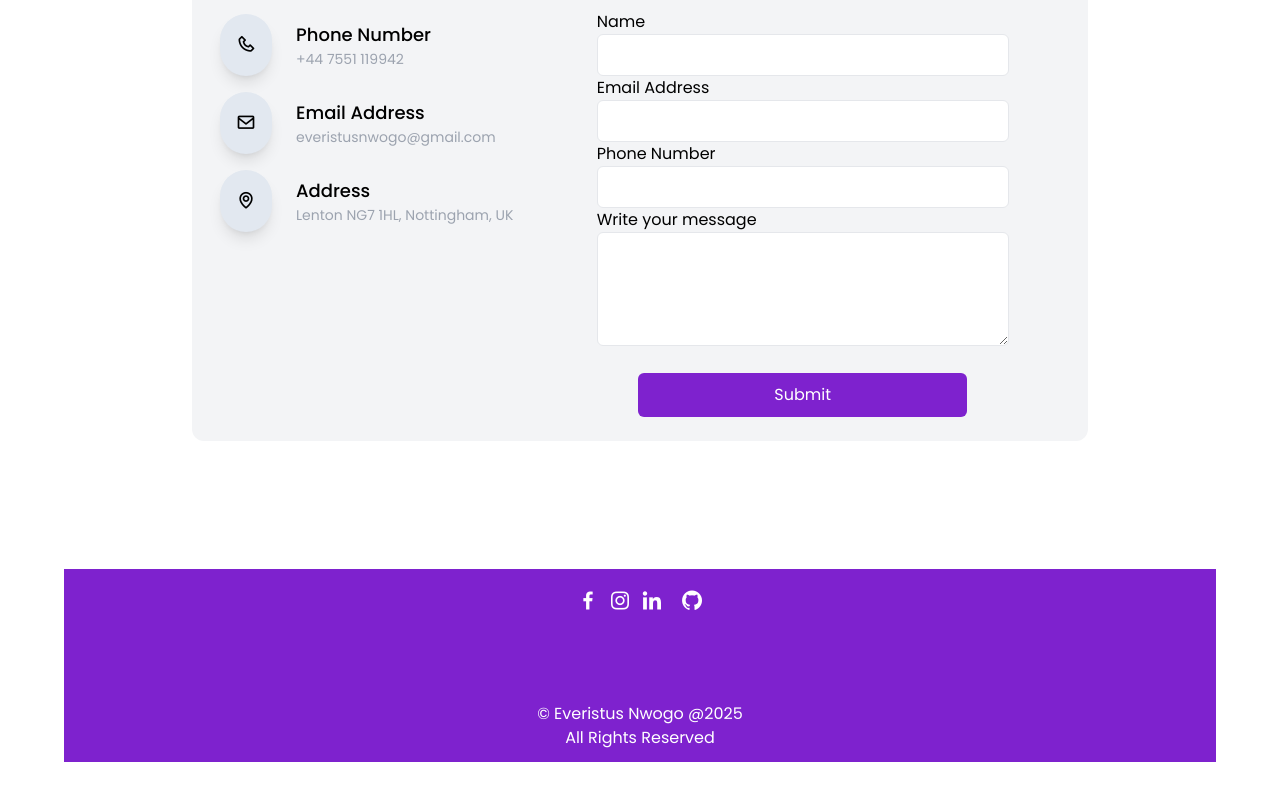
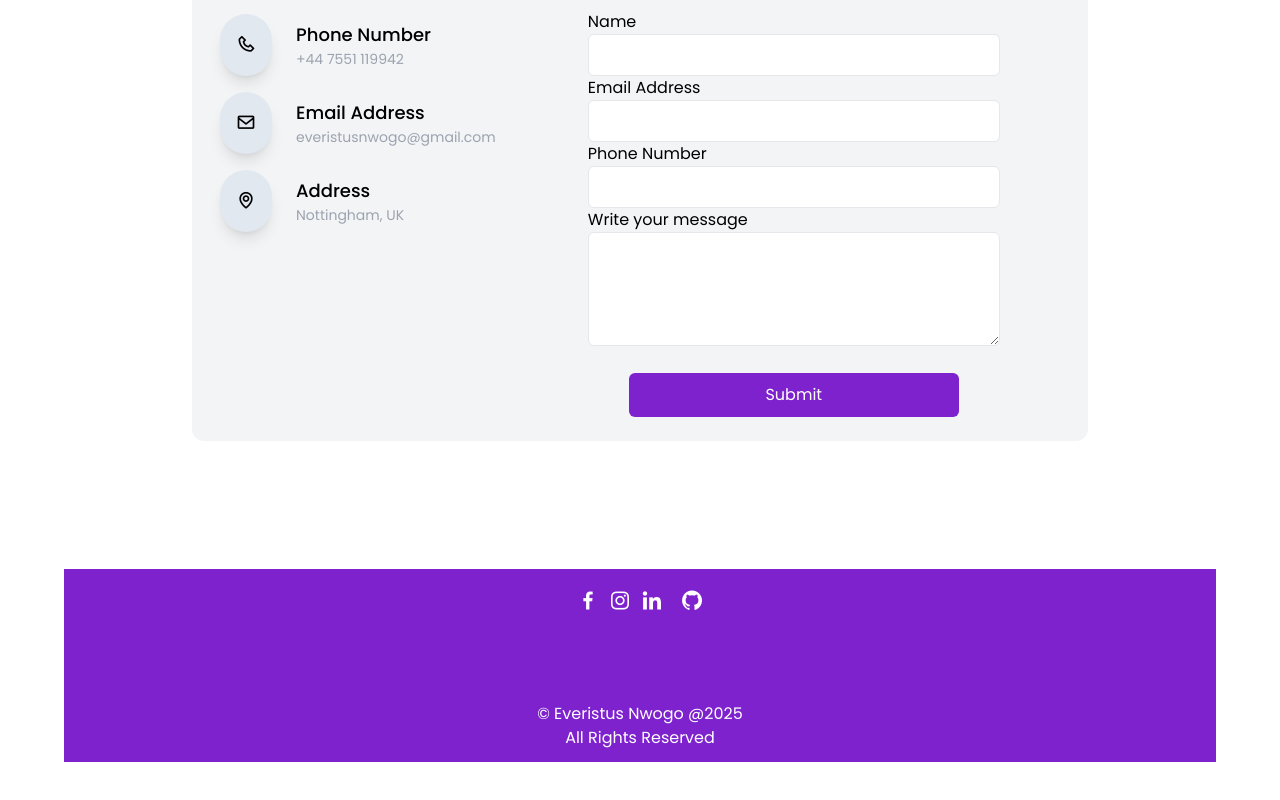
Before and after one commit to chidinmabnwaeze/Skills-portfolio, a React (Vite) app: page /home in a window 1280 px wide. Shown: the part 5351-6151 px from the top of the page. Built offline with nearby package versions, Linux system fonts and the light colour scheme.

Commit message:
push from evan

```diff
--- a/src/components/Contact.jsx
+++ b/src/components/Contact.jsx
@@ -40,7 +40,7 @@ const Contact = () => {
             <span>
               <h3 className="font-medium text-lg">Address</h3>
               <p className="text-sm text-gray-400">
-                Lenton NG7 1HL, Nottingham, UK
+                Nottingham, UK
               </p>
             </span>
           </div>
--- a/src/components/Projects.jsx
+++ b/src/components/Projects.jsx
@@ -71,7 +71,7 @@ const Projects = () => {
   return (
     <main
       id="projects"
-      className="project mx-24 mt-16 p-4 rounded-md js-scroll hideScroll"
+      className="project mx-24 mt-16 p-5 rounded-md js-scroll hideScroll"
     >
       {/* Title */}
       <div className="title m-8 text-center">
```
